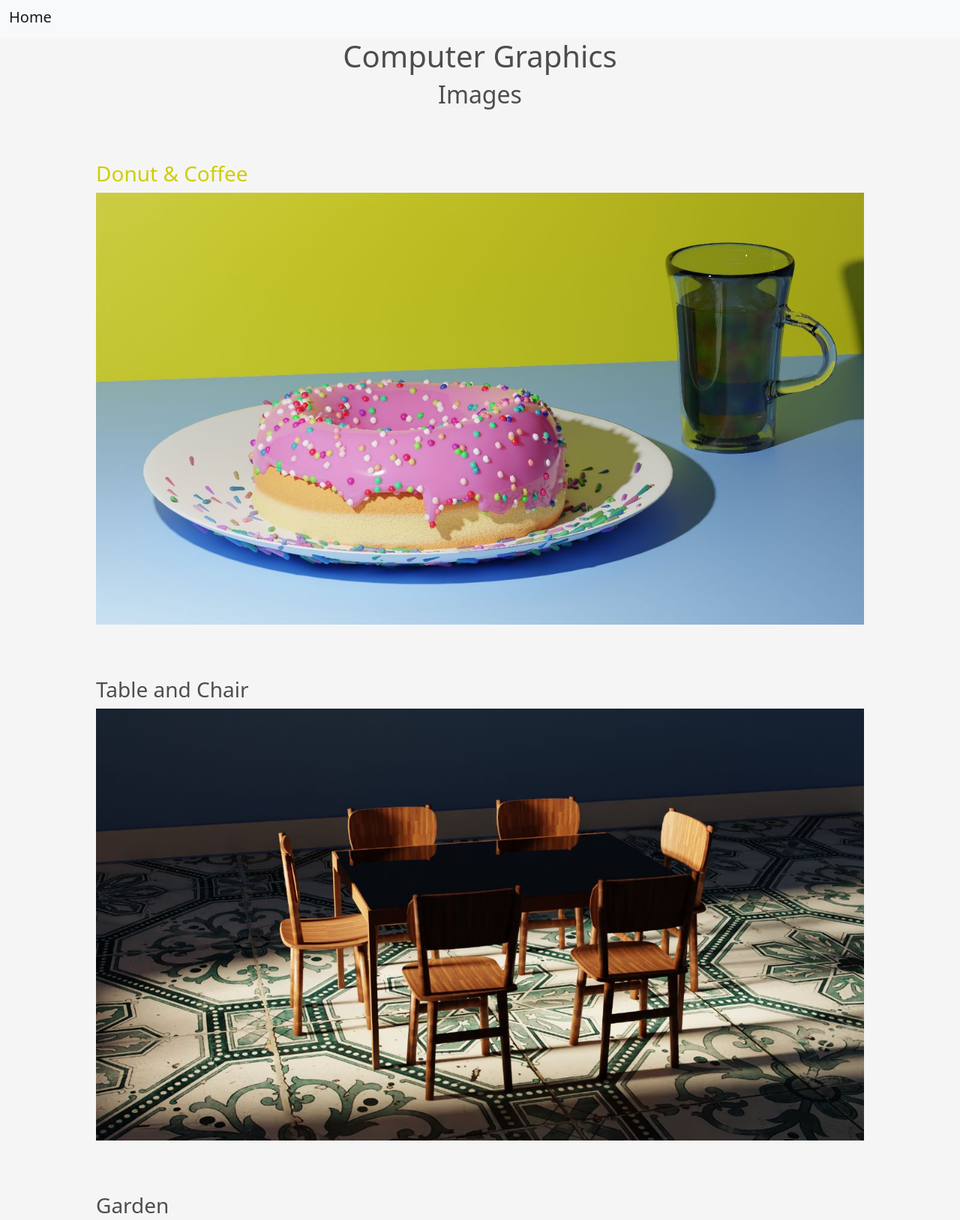
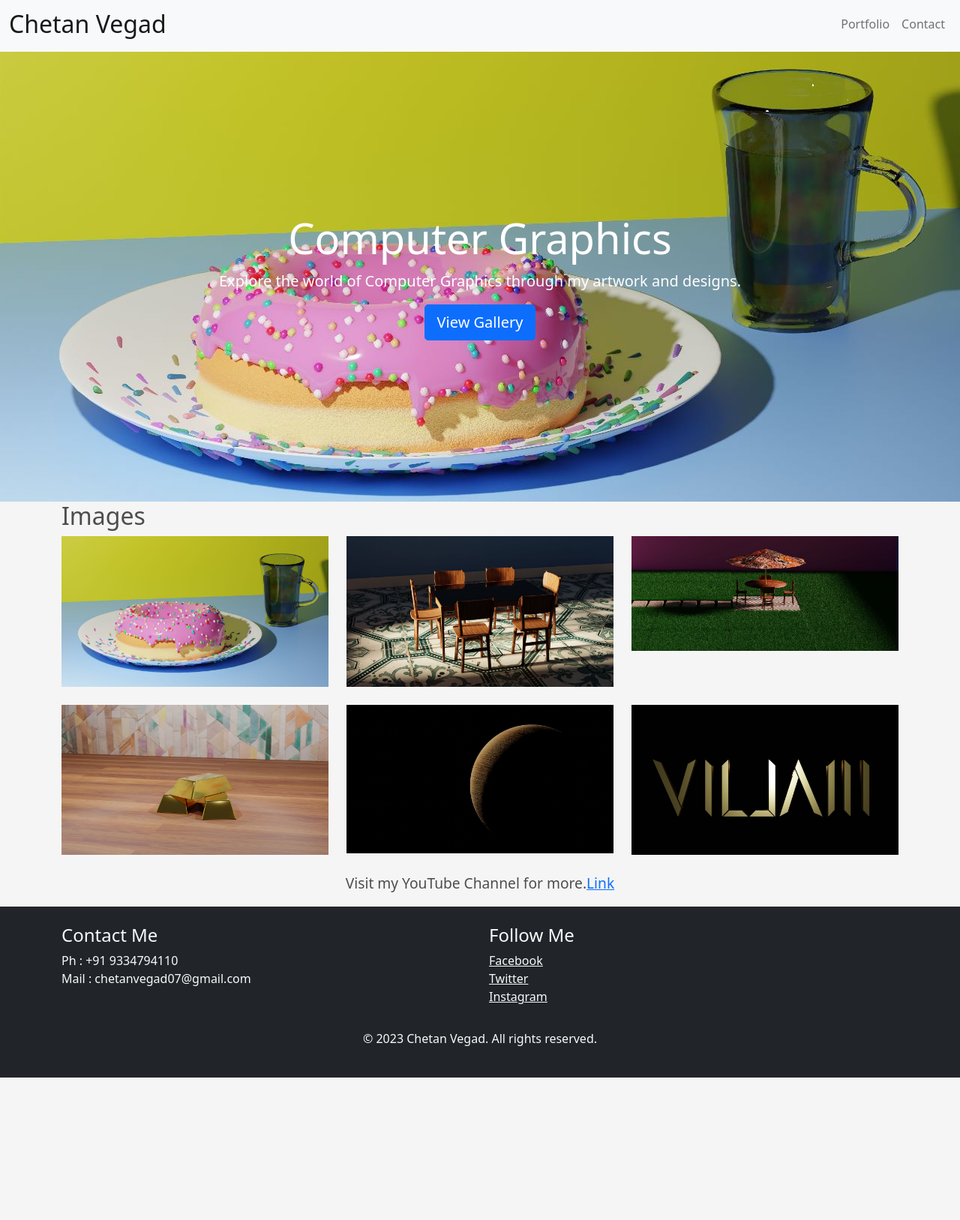
Before and after one commit to Chetan007-cell/My_CG_ArtWork, a plain HTML site: page index.html in a window 1280 px wide. Shown: the part 5-1632 px from the top of the page at 75% size. After the commit the page ends 1442 px from the top, so only its background shows below. Drawn offline with nearby package versions, Linux system fonts and the light colour scheme.

Commit message:
Update index.html

```diff
--- a/index.html
+++ b/index.html
@@ -8,86 +8,151 @@
     <script src="https://cdn.jsdelivr.net/npm/bootstrap@5.0.2/dist/js/bootstrap.bundle.min.js" integrity="sha384-MrcW6ZMFYlzcLA8Nl+NtUVF0sA7MsXsP1UyJoMp4YLEuNSfAP+JcXn/tWtIaxVXM" crossorigin="anonymous"></script>
 
     <style>
-        body{
-            color:rgba(0, 0, 0, 0.686);
-            background-color:whitesmoke;
-
+        body {
+            color: rgba(0, 0, 0, 0.686);
+            background-color: whitesmoke;
         }
 
-        .x{
+        header {
+            background-image: url(content/1.jpg);
+            background-size: cover;
+            background-position: center;
+            height: 600px;
+            display: flex;
+            justify-content: center;
+            align-items: center;
+            color: #fff;
+            text-align: center;
+        }
+
+        .hero-content {
+            max-width: 800px;
+            margin: 0 auto;
+        }
+
+        .x {
             margin-left: 10%;
             width: 80%;
             text-align: center;
         }
 
-        .y{
+        .y {
             margin-top: 70px;
             text-align: left;
         }
+
+        .gallery img {
+            max-width: 100%;
+            height: auto;
+            transition: transform 0.3s ease-in-out;
+        }
+
+        .gallery img:hover {
+            transform: scale(1.05);
+        }
     </style>
-
 </head>
 <body>
     <nav class="navbar navbar-expand-lg navbar-light bg-light">
         <div class="container-fluid">
-          <a class="navbar-brand" href="https://chetan007-cell.github.io/Portfolio/">Home</a>
-          <button class="navbar-toggler" type="button" data-bs-toggle="collapse" data-bs-target="#navbarSupportedContent" aria-controls="navbarSupportedContent" aria-expanded="false" aria-label="Toggle navigation">
-            <span class="navbar-toggler-icon"></span>
-          </button>
+            <a class="navbar-brand" href="https://chetan007-cell.github.io/My_CG_ArtWork/" style="font-size: xx-large;">Chetan Vegad</a>
+            <button class="navbar-toggler" type="button" data-bs-toggle="collapse" data-bs-target="#navbarSupportedContent"
+                aria-controls="navbarSupportedContent" aria-expanded="false" aria-label="Toggle navigation">
+                <span class="navbar-toggler-icon"></span>
+            </button>
+            <div class="collapse navbar-collapse" id="navbarSupportedContent">
+                <ul class="navbar-nav ms-auto mb-2 mb-lg-0">
+                    <li class="nav-item">
+                        <a class="nav-link" href="https://chetan007-cell.github.io/Portfolio/">Portfolio</a>
+                    </li>
+                    <li class="nav-item">
+                        <a class="nav-link" href="#contact">Contact</a>
+                    </li>
+                </ul>
+            </div>
         </div>
-      </nav>
+    </nav>
 
     <header>
-        <h1 class="x">Computer Graphics</h1>
+        <div class="hero-content">
+            <h1 class="display-4">Computer Graphics</h1>
+            <p class="lead">Explore the world of Computer Graphics through my artwork and designs.</p>
+            <a href="#portfolio" class="btn btn-primary btn-lg">View Gallery</a>
+        </div>
     </header>
 
-    <div class="x">
-    <h2>Images</h2>
-    <h3 class="y" style="color: rgb(206, 206, 3)">Donut & Coffee</h3>
-    <img src="content/1.jpg" style="height:fit-content;width: 100%;">
-    <br>
+    <section id="about" class="bg-light">
+        <div class="container">
+            <!-- About Me content here -->
+        </div>
+    </section>
 
-    <h3 class="y">Table and Chair</h3>
-    <img src="content/2.jpg" style="height:fit-content;width: 100%;">
+    <section>
+        <div class="container">
+            <h2 class="section-heading">Images</h2>
+            <div class="row gallery">
+                <div class="col-md-4 mb-4">
+                    <img src="content/1.jpg" alt="Donut & Coffee">
+                </div>
+                <div class="col-md-4 mb-4">
+                    <img src="content/2.jpg" alt="Table and Chair">
+                </div>
+                <div class="col-md-4 mb-4">
+                    <img src="content/3.jpg" alt="Garden">
+                </div>
+                <div class="col-md-4 mb-4">
+                    <img src="content/4.jpg" alt="Gold">
+                </div>
+                <div class="col-md-4 mb-4">
+                    <img src="content/5.jpg" alt="Space">
+                </div>
+                <div class="col-md-4 mb-4">
+                    <img src="content/6.jpg" alt="Logo Design">
+                </div>
+            </div>
+        </div>
+    </section>
 
-    <h3 class="y" style="col">Garden</h3>
-    <img src="content/3.jpg" style="height:fit-content;width: 100%;">
-
-    <h3 class="y" style="color: gold">Gold</h3>
-
-    <img src="content/4.jpg" style="height:fit-content;width: 100%;">
-
-    <h3 class="y">Sapce</h3>
-
-    <img src="content/5.jpg" style="height:fit-content;width: 100%;">
-
-    <h3 class="y">Logo Design</h3>
-
-    <img src="content/6.jpg" style="height:fit-content;width: 100%;">
-    <div class="y"></div>
-
+    <div style="text-align: center; font-size: larger;">
+      <p>Visit my YouTube Channel for more.<a href="https://www.youtube.com/channel/UC7dHwOXSA5zL2u0in_026-A">Link</a></p>
     </div>
 
-    <div>
-        <p style="font-size: 120%;margin-left: 10%;">For 3D Animation, check out my Youtube Channel. <a href="https://www.youtube.com/channel/UC7dHwOXSA5zL2u0in_026-A">Here</a></p>
-    </div>
-
-    <div class="container">
-        <footer class="d-flex flex-wrap justify-content-between align-items-center py-3 my-4 border-top">
-          <div class="col-md-4 d-flex align-items-center">
-            <a href="/" class="mb-3 me-2 mb-md-0 text-muted text-decoration-none lh-1">
-              <svg class="bi" width="30" height="24"><use xlink:href="#bootstrap"/></svg>
-            </a>
-            <span class="mb-3 mb-md-0 text-muted">&copy; Chetan Vegad</span>
+    <section id="contact">
+      <footer class="bg-dark text-light py-4">
+        <div class="container">
+          <div class="row">
+            <div class="col-md-6">
+              <h4>Contact Me</h4>
+              <ul class="list-inline">
+                <li>Ph : +91 9334794110</li>
+                <li>Mail : chetanvegad07@gmail.com</li>
+                <li></li>
+              </ul>
+            </div>
+            <div class="col-md-6">
+              <h4>Follow Me</h4>
+              <ul class="list-inline">
+                <li >
+                  <a href="#" target="_blank" class="text-light">Facebook</a>
+                </li>
+                <li >
+                  <a href="#" target="_blank" class="text-light">Twitter</a>
+                </li>
+                <li c>
+                  <a href="#" target="_blank" class="text-light">Instagram</a>
+                </li>
+                <!-- Add more social media links here -->
+              </ul>
+            </div>
           </div>
-
-          <ul class="nav col-md-4 justify-content-end list-unstyled d-flex">
-            <li class="ms-3"><a class="text-muted" href="https://twitter.com/Chetan32094153?t=plgPFP4TFF1vXWrmyzFcCw&s=09"><svg class="bi" width="24" height="24"><use xlink:href="#twitter"/></svg></a></li>
-            <li class="ms-3"><a class="text-muted" href="#"><svg class="bi" width="24" height="24"><use xlink:href="#instagram"/></svg></a></li>
-            <li class="ms-3"><a class="text-muted" href="#"><svg class="bi" width="24" height="24"><use xlink:href="#facebook"/></svg></a></li>
-          </ul>
-        </footer>
-      </div>
+          <div class="row mt-3">
+            <div class="col text-center">
+              <p>&copy; 2023 Chetan Vegad. All rights reserved.</p>
+            </div>
+          </div>
+        </div>
+      </footer>
+      </section>
 
 </body>
 </html>
```
